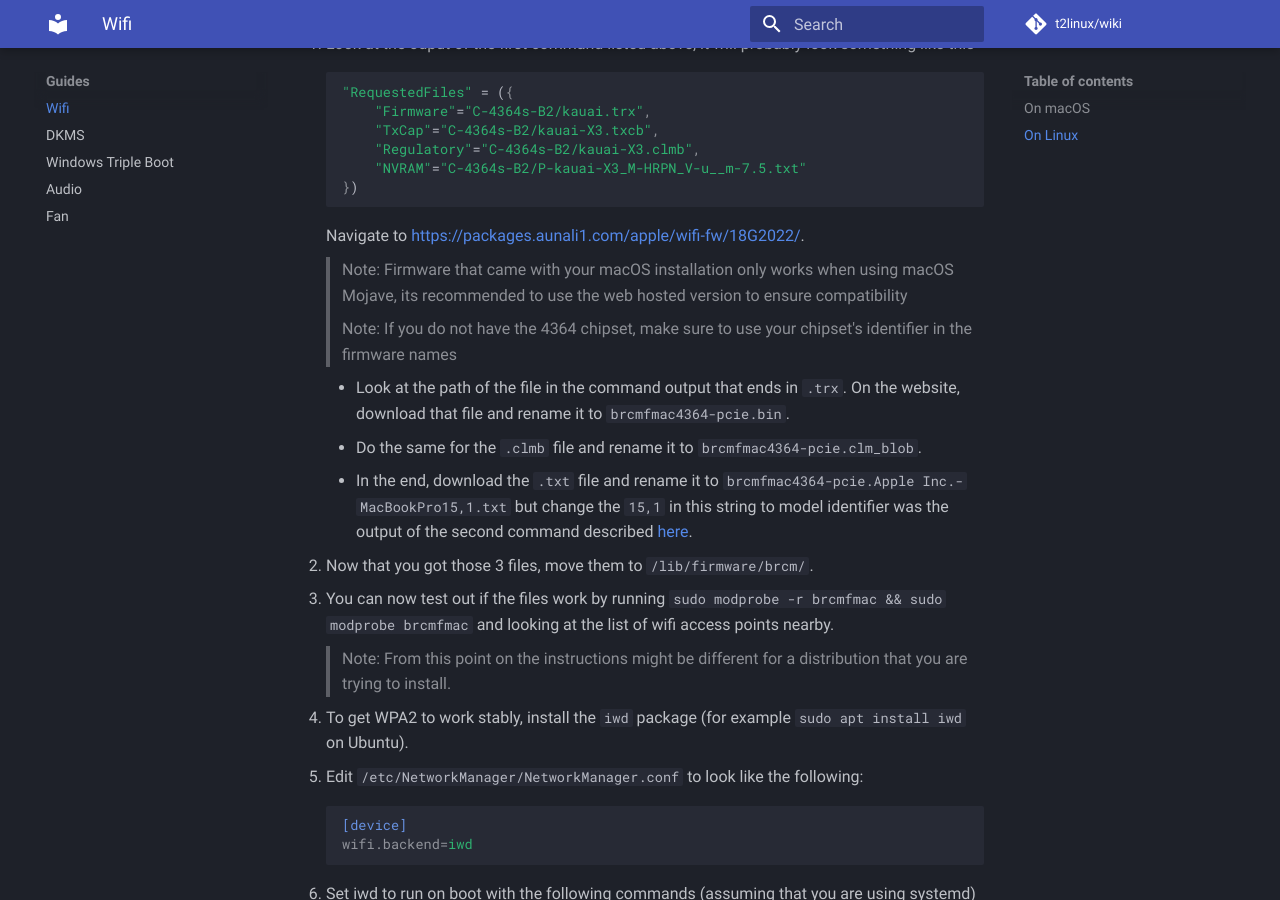
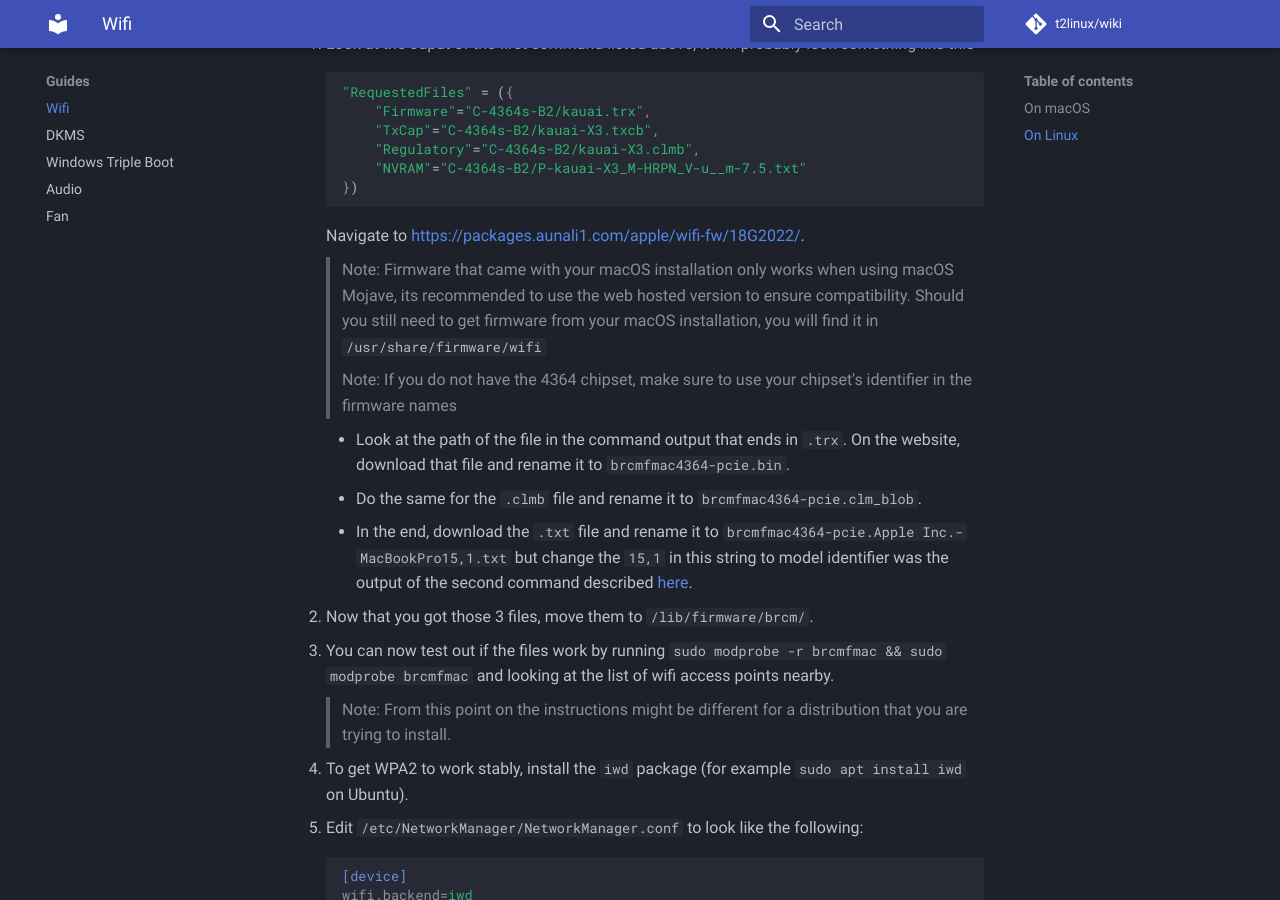
Before and after one commit to t2linux/wiki, an MkDocs documentation site: the page built from docs/guides/wifi.md, in a window 1280 px wide and 900 px high, scrolled down 531 px. Built offline with MkDocs 1.6.1 and Material for MkDocs 9.7.7, drawn with Linux system fonts in a browser that asks for light colours; comment, search, counter and statistics services are not loaded.

Commit message:
Guides: Added macOS wifi firmware location to note

```diff
--- a/docs/guides/wifi.md
+++ b/docs/guides/wifi.md
@@ -23,7 +23,7 @@ This page is a step by step guide to get wifi working on supported models.
 
     Navigate to [https://packages.aunali1.com/apple/wifi-fw/18G2022/](https://packages.aunali1.com/apple/wifi-fw/18G2022/).
 
-    > Note: Firmware that came with your macOS installation only works when using macOS Mojave, its recommended to use the web hosted version to ensure compatibility
+    > Note: Firmware that came with your macOS installation only works when using macOS Mojave, its recommended to use the web hosted version to ensure compatibility. Should you still need to get firmware from your macOS installation, you will find it in `/usr/share/firmware/wifi`
 
     > Note: If you do not have the 4364 chipset, make sure to use your chipset's identifier in the firmware names
 
```
